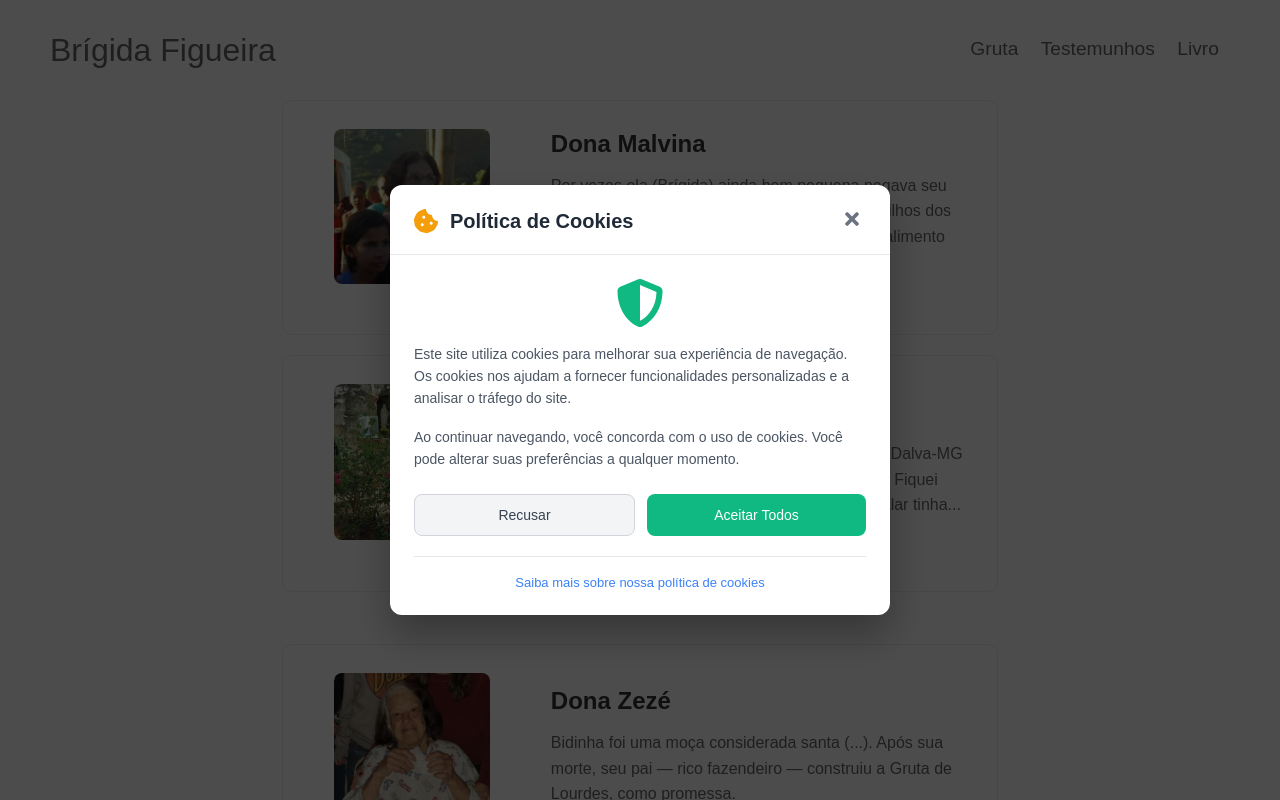
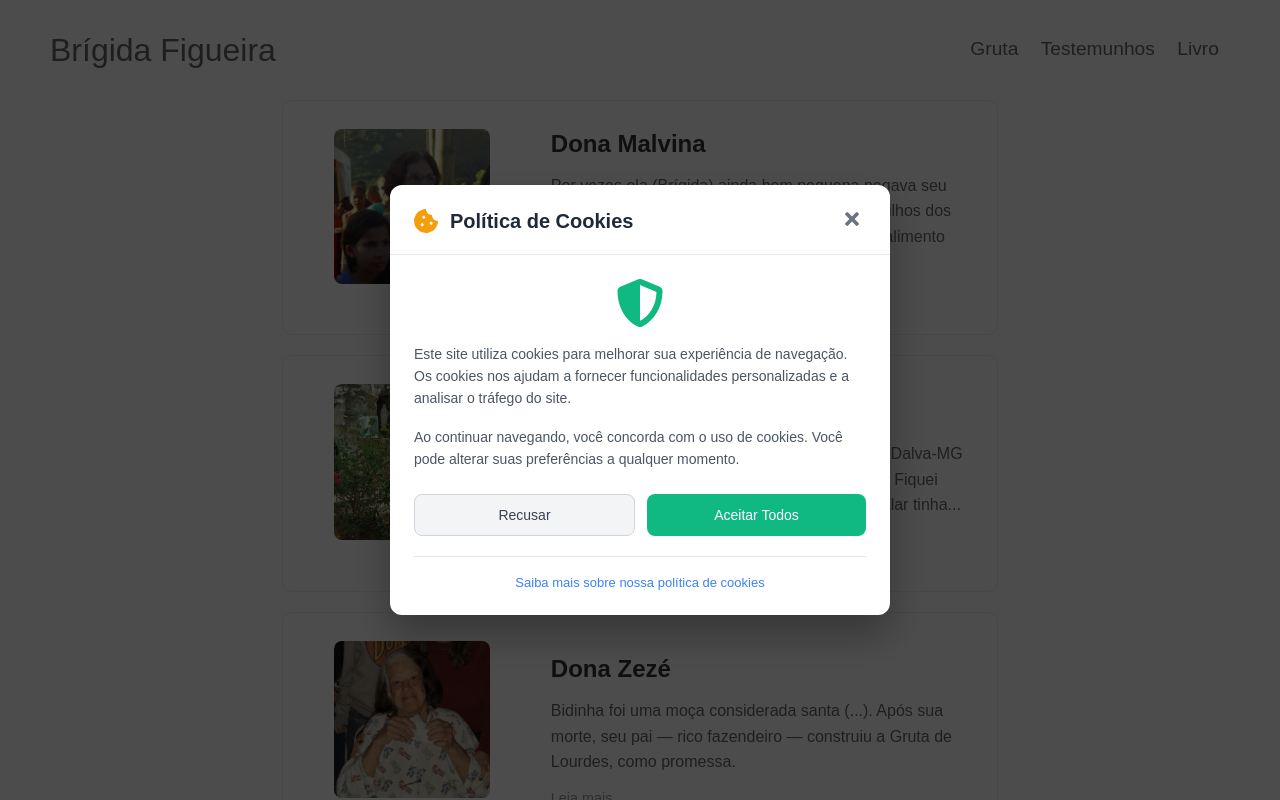
Before and after one commit to jadefr/brigida, a React (Create React App) app: page /testemunhos in a window 1280 px wide. Shown: the top 800 px of the page. Built offline with nearby package versions, Linux system fonts and the light colour scheme.

Commit message:
Fix padding in testemunho-group__card

```diff
--- a/src/views/TestemunhoGroup/TestemunhoGroup.css
+++ b/src/views/TestemunhoGroup/TestemunhoGroup.css
@@ -13,10 +13,6 @@
     border-radius: 10px;
     padding: 20px;
     align-items: center;
-}
-
-.testemunho-group__card:last-child {
-    margin-top: 2em;
 }
 
 .testemunho-group__img {
```
Also changed, not shown: 1 other file (tests, documents, lock files or other folders).
